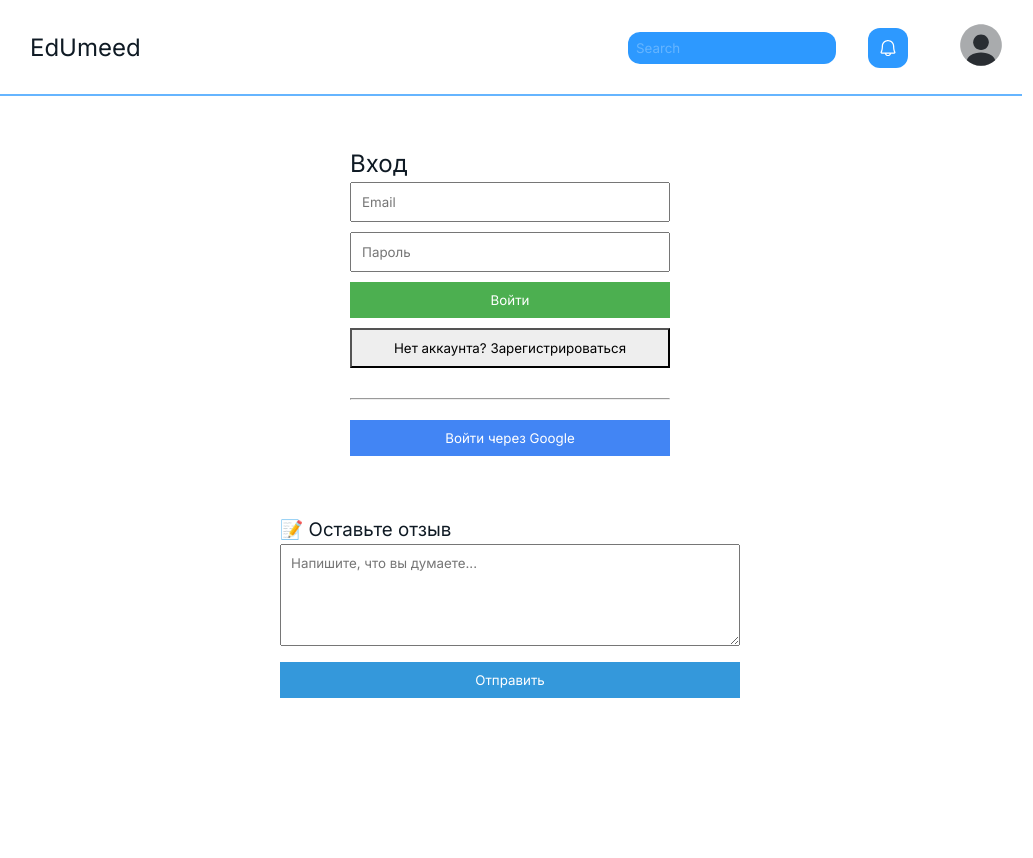
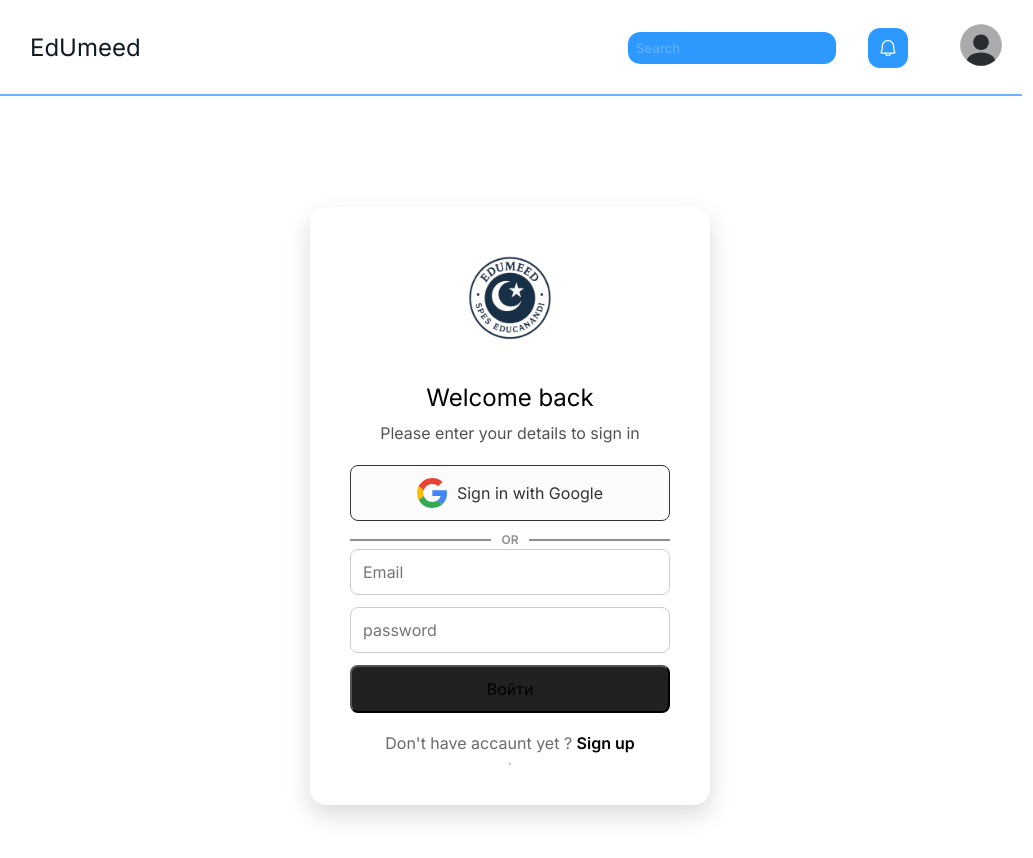
Before and after one commit to MXasan/EdUmeed-mvp, a React (Vite) app: page /EdUmeed-mvp/login in a window 1280 px wide. Shown: the top 858 px of the page, without its empty margins (130-1163 px from the left). Before the commit the page ends 812 px from the top, so only its background shows below. Built offline with nearby package versions, Linux system fonts and the light colour scheme; no server answers; grey boxes are pictures that could not be loaded.

Commit message:
add : add disign for login page

```diff
--- a/src/companets/app/App.jsx
+++ b/src/companets/app/App.jsx
@@ -6,7 +6,6 @@ import { Routes, Route } from "react-router-dom";
 import Login from '../loginPage/login';
 import ScrollToTop from './scrollToTop';
 import Profile from '../profilePage/Profile';
-import FeedbackForm from '../FeedbackForm/FeedbackForm';
 import './App.css'
 
 function App() {
@@ -31,7 +30,6 @@ function App() {
           <Route path="/profile" element={<Profile />} />
 
         </Routes>
-        <FeedbackForm />
       </div>
     </>
   )
--- a/src/companets/feedbackForm/feedbackForm.jsx
+++ b/src/companets/homePage/feedbackForm/feedbackForm.jsx
@@ -1,6 +1,6 @@
 import React, { useState, useContext } from "react";
-import { db } from "../../firebase/firebaseConfig";
-import { AuthContext } from "../../context/AuthContext";
+import { db } from "../../../firebase/firebaseConfig";
+import { AuthContext } from "../../../context/AuthContext";
 import { collection, addDoc, Timestamp } from "firebase/firestore";
 
 function FeedbackForm() {
--- a/src/companets/homePage/homePage.jsx
+++ b/src/companets/homePage/homePage.jsx
@@ -2,7 +2,7 @@ import React from 'react'
 // import Header from './header/header'
 import VideosBlock from './videosBlock/videosBlock'
 import CardSwap, { Card } from './CardSwap/CardSwap'
-
+import FeedbackForm from './feedbackForm/FeedbackForm'
 const HomePage = ({ item }) => {
     return (
         <div className='HomePage'>
@@ -12,7 +12,7 @@ const HomePage = ({ item }) => {
                     <h1>EdUmeed - Education <br /> is hope</h1>
                     <p>Lorem ipsum dolor sit amet, consectetur adipisicing elit. <br />
                         Consequatur dolorem fuga repudiandae. Distinctio recusandae
-                        </p>
+                    </p>
                 </div>
 
 
@@ -50,6 +50,8 @@ const HomePage = ({ item }) => {
             </div>
 
             <VideosBlock item={item} />
+            <FeedbackForm />
+
         </div>
     )
 }
--- /dev/null
+++ b/src/companets/loginPage/login.css
@@ -0,0 +1,124 @@
+/* login.css */
+.login-container {
+    display: flex;
+    justify-content: center;
+    align-items: center;
+    height: 100vh;
+    font-family: 'Segoe UI', sans-serif;
+}
+
+.login-box {
+    background: white;
+    color: #333;
+    padding: 40px;
+    border-radius: 16px;
+    box-shadow: 0 10px 25px rgba(0, 0, 0, 0.15);
+    width: 100%;
+    max-width: 400px;
+    box-sizing: border-box;
+    display: flex;
+    align-items: center;
+    justify-content: center;
+    flex-direction: column;
+}
+
+.login-box h2 {
+    margin-bottom: 5px;
+    text-align: center;
+    color: #000;
+    font-weight: 500;
+    margin-top: 30px;
+}
+
+.login-box>p {
+    margin-bottom: 20px;
+    text-align: center;
+    color: rgb(82, 82, 82);
+}
+
+.login-box form input {
+    width: 100%;
+    padding: 12px;
+    margin-bottom: 12px;
+    border: 1px solid #ccc;
+    background-color: #fff;
+    border-radius: 8px;
+    font-size: 16px;
+}
+
+.login-box button {
+    width: 100%;
+    padding: 12px;
+    border-radius: 8px;
+    font-size: 16px;
+    cursor: pointer;
+    margin-bottom: 10px;
+    transition: background-color 0.3s;
+}
+
+.submit {
+    background: rgb(33, 33, 33);
+}
+
+
+.toggle-btn {
+    color: rgb(106, 106, 106);
+}
+
+.google-btn {
+    background-color: #fcfcfc;
+    color: #333;
+    border: 1px solid #333;
+    display: flex;
+    align-items: center;
+    justify-content: center;
+    gap: 10px;
+}
+
+
+.error-message {
+    color: red;
+    font-size: 14px;
+    margin-bottom: 10px;
+    text-align: center;
+}
+
+.login-box>img {
+    width: 100px;
+}
+
+.linePart {
+    border: 1px solid rgb(142, 142, 142);
+    height: 1px;
+    width: 100% !important;
+}
+
+.lineP {
+    display: flex;
+    align-items: center;
+    justify-content: center;
+    gap: 10px;
+    width: 100%;
+}
+
+.lineP>p {
+    font-size: 12px;
+    font-weight: 700;
+    color: rgb(142, 142, 142);
+
+}
+
+a>span {
+    color: black;
+    font-weight: 700;
+}
+
+.google-btn>img {
+    width: 30px;
+}
+
+@media screen and (max-width: 600px) {
+    .login-container {
+        height: 85vh;
+    }
+}
--- a/src/companets/loginPage/login.jsx
+++ b/src/companets/loginPage/login.jsx
@@ -7,11 +7,13 @@ import {
     signInWithEmailAndPassword,
 } from "firebase/auth";
 import { auth } from "../../firebase/firebaseConfig";
+import "./login.css"; // Подключаем стили
 
 function Login() {
     const [email, setEmail] = useState("");
     const [password, setPassword] = useState("");
     const [isLogin, setIsLogin] = useState(true);
+    const [error, setError] = useState("");
 
     const navigate = useNavigate();
     const location = useLocation();
@@ -19,33 +21,46 @@ function Login() {
 
     const handleSubmit = async (e) => {
         e.preventDefault();
+        setError("");
         try {
             if (isLogin) {
                 await signInWithEmailAndPassword(auth, email, password);
             } else {
                 await createUserWithEmailAndPassword(auth, email, password);
             }
-            navigate(from, { replace: true }); // возвращаем пользователя обратно
-        } catch (error) {
-            alert("Ошибка: " + error.message);
+            navigate(from, { replace: true });
+        } catch (err) {
+            setError(err.message); // Показываем ошибку
         }
     };
 
     const handleGoogleLogin = async () => {
         const provider = new GoogleAuthProvider();
+        setError("");
         try {
             const result = await signInWithPopup(auth, provider);
-            const user = result.user;
-            console.log("Google вход успешен:", user);
-            navigate(from, { replace: true }); // возвращаем пользователя обратно
-        } catch (error) {
-            console.error("Ошибка входа через Google:", error);
-            alert("Ошибка Google-входа: " + error.message);
+            navigate(from, { replace: true });
+        } catch (err) {
+            setError(err.message);
         }
     };
+
     return (
-        <div style={{ padding: "40px", maxWidth: "400px", margin: "auto" }}>
-            <h2>{isLogin ? "Вход" : "Регистрация"}</h2>
+        <div className="login-container">
+            <div className="login-box">
+                <img src={`${import.meta.env.BASE_URL}image/cardS3.jpg`} alt="" />
+                <h2>Welcome back</h2>
+                <p>Please enter your details to sign in </p>
+                <button className="google-btn" onClick={handleGoogleLogin}>
+                    <img src={`${import.meta.env.BASE_URL}image/google.svg`} alt="" /> Sign in with Google
+                </button>
+                <div className="lineP">
+                    <div className="linePart"></div>
+                    <p>OR</p>
+                    <div className="linePart"></div>
+
+                </div>
+                {/* <h2>{isLogin ? "Вход" : "Регистрация"}</h2> */}
                 <form onSubmit={handleSubmit}>
                     <input
                         type="email"
@@ -54,55 +69,41 @@ function Login() {
                         onChange={(e) => setEmail(e.target.value)}
                         autoComplete="email"
                         required
-                    style={{ width: "100%", padding: "10px", marginBottom: "10px" }}
                     />
                     <input
                         type="password"
-                    placeholder="Пароль"
+                        placeholder="password"
                         value={password}
                         onChange={(e) => setPassword(e.target.value)}
                         autoComplete="current-password"
                         required
-                    style={{ width: "100%", padding: "10px", marginBottom: "10px" }}
                     />
-                <button
-                    type="submit"
-                    style={{
-                        width: "100%",
-                        padding: "10px",
-                        marginBottom: "10px",
-                        backgroundColor: "#4CAF50",
-                        color: "white",
-                        border: "none",
-                    }}
-                >
+                    {error && <p className="error-message">{error}</p>}
+                    <button type="submit" className="submit">
                         {isLogin ? "Войти" : "Зарегистрироваться"}
                     </button>
                 </form>
-            <button
-                onClick={() => setIsLogin(!isLogin)}
-                style={{
-                    width: "100%",
-                    padding: "10px",
-                    backgroundColor: "#eee",
-                    marginBottom: "10px",
+                <a
+                    className="toggle-btn"
+                    onClick={() => {
+                        setIsLogin(!isLogin);
+                        setError("");
                     }}
                 >
-                {isLogin ? "Нет аккаунта? Зарегистрироваться" : "Уже есть аккаунт? Войти"}
-            </button>
-            <hr style={{ margin: "20px 0" }} />
-            <button
-                onClick={handleGoogleLogin}
-                style={{
-                    width: "100%",
-                    padding: "10px",
-                    backgroundColor: "#4285F4",
-                    color: "white",
-                    border: "none",
-                }}
-            >
-                Войти через Google
-            </button>
+                    {isLogin ? (
+                        <>
+                            Don't have accaunt yet ?  <span>Sign up</span>
+                        </>
+                    ) : (
+                        <>
+                            Alredy had accaunt  <span>Sign in</span>
+                        </>
+                    )}
+                </a>
+
+                <hr />
+
+            </div>
         </div>
     );
 }
--- a/src/companets/navbar/navbar.jsx
+++ b/src/companets/navbar/navbar.jsx
@@ -50,7 +50,7 @@ const Navbar = () => {
                             <div className="line"></div>
 
                             <li><Link to="/" onClick={() => setMenu(false)}><div><img src={`${import.meta.env.BASE_URL}image/home.svg`} alt="home page" /><p>Home</p></div></Link></li>
-                            <li><Link to="/courses" onClick={() => setMenu(false)}><div><img src={`${import.meta.env.BASE_URL}image/notes.svg`} alt="notes page" /><p>Video</p></div></Link></li>
+                            <li><Link to="/courses" onClick={() => setMenu(false)}><div><img src={`${import.meta.env.BASE_URL}image/notes.svg`} alt="notes page" /><p>Notes</p></div></Link></li>
                             <li><Link to="/smt" onClick={() => setMenu(false)}><div><img src={`${import.meta.env.BASE_URL}image/news.svg`} alt="" /><p>News</p></div></Link></li>
                             <li><Link to="/smt" onClick={() => setMenu(false)}><div><img src={`${import.meta.env.BASE_URL}image/book.svg`} alt="" /><p>Books</p></div></Link></li>
                         </ol>
```
Also changed, not shown: public/image/cardS3.jpg, public/image/google.svg (added). Lines whose indentation alone changed are shown as unchanged.
